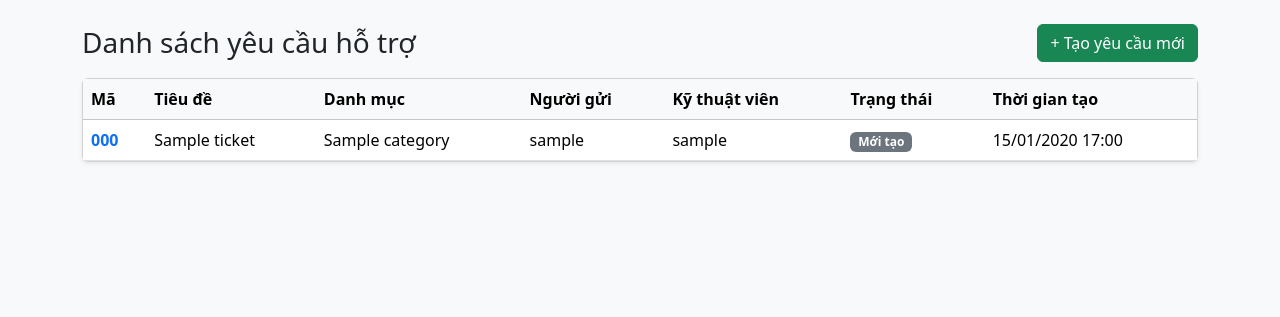
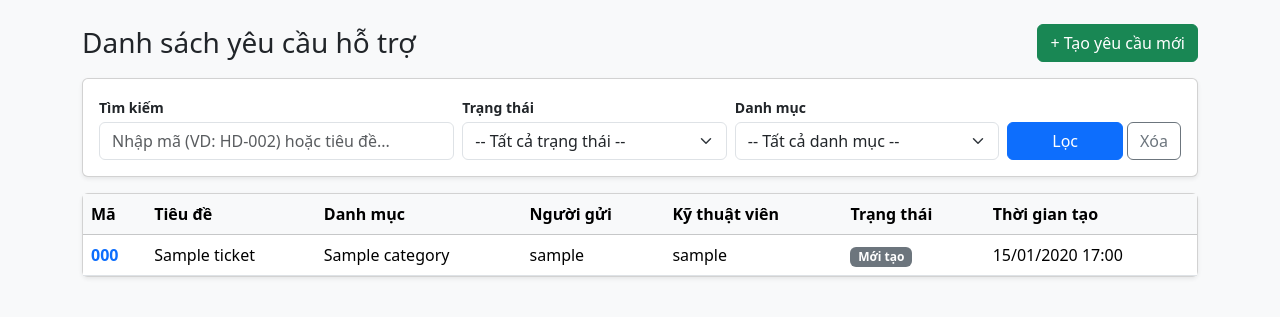
Before and after one commit to 2511063092-stack/helpdesk-web-project, a Django app: page / in a window 1280 px wide. Shown: the part 56-373 px from the top of the page. Run offline with Django 5.2, Linux system fonts and the light colour scheme; a user stored in the database is signed in; tables that the repository leaves empty hold one stand-in row (values such as "Sample post").

Commit message:
them tim kiem va loc yeu cau

```diff
--- a/helpdesk/templates/helpdesk/ticket_list.html
+++ b/helpdesk/templates/helpdesk/ticket_list.html
@@ -5,8 +5,55 @@
 {% block content %}
 <div class="d-flex justify-content-between align-items-center mb-3">
     <h3 class="mb-0">Danh sách yêu cầu hỗ trợ</h3>
-    <!-- Nút tạo yêu cầu sẽ gắn link ở bước sau -->
     <a href="{% url 'ticket_create' %}" class="btn btn-success">+ Tạo yêu cầu mới</a>
+</div>
+
+<!-- Thanh tìm kiếm và lọc (dùng GET vì chỉ đọc dữ liệu, không sửa Database) -->
+<div class="card shadow-sm mb-3">
+    <div class="card-body">
+        <form method="get" class="row g-2 align-items-end">
+            <div class="col-md-4">
+                <label for="id_q" class="form-label small fw-semibold mb-1">Tìm kiếm</label>
+                <input
+                    type="text"
+                    name="q"
+                    id="id_q"
+                    value="{{ q }}"
+                    class="form-control"
+                    placeholder="Nhập mã (VD: HD-002) hoặc tiêu đề..."
+                >
+            </div>
+
+            <div class="col-md-3">
+                <label for="id_status" class="form-label small fw-semibold mb-1">Trạng thái</label>
+                <select name="status" id="id_status" class="form-select">
+                    <option value="">-- Tất cả trạng thái --</option>
+                    {% for val, label in statuses %}
+                        <option value="{{ val }}" {% if selected_status == val %}selected{% endif %}>
+                            {{ label }}
+                        </option>
+                    {% endfor %}
+                </select>
+            </div>
+
+            <div class="col-md-3">
+                <label for="id_category" class="form-label small fw-semibold mb-1">Danh mục</label>
+                <select name="category" id="id_category" class="form-select">
+                    <option value="">-- Tất cả danh mục --</option>
+                    {% for cat in categories %}
+                        <option value="{{ cat.id }}" {% if selected_category == cat.id %}selected{% endif %}>
+                            {{ cat.name }}
+                        </option>
+                    {% endfor %}
+                </select>
+            </div>
+
+            <div class="col-md-2 d-flex gap-1">
+                <button type="submit" class="btn btn-primary w-100">Lọc</button>
+                <a href="{% url 'ticket_list' %}" class="btn btn-outline-secondary">Xóa</a>
+            </div>
+        </form>
+    </div>
 </div>
 
 <div class="card shadow-sm">
@@ -26,7 +73,6 @@
             <tbody>
                 {% for ticket in tickets %}
                 <tr>
-                    <!-- Gắn link trỏ tới trang chi tiết theo ID của yêu cầu -->
                     <td class="fw-bold">
                         <a href="{% url 'ticket_detail' ticket.pk %}" class="text-decoration-none">
                             {{ ticket.code }}
@@ -42,7 +88,7 @@
                 {% empty %}
                 <tr>
                     <td colspan="7" class="text-center text-muted py-4">
-                        Chưa có yêu cầu hỗ trợ nào.
+                        Không tìm thấy yêu cầu hỗ trợ nào phù hợp.
                     </td>
                 </tr>
                 {% endfor %}
--- a/helpdesk/views.py
+++ b/helpdesk/views.py
@@ -5,7 +5,7 @@ from django.db.models import Q
 from django.shortcuts import get_object_or_404, redirect, render
 
 from .forms import TicketCreateForm, TicketUpdateForm
-from .models import Notification, Ticket, TicketHistory, User
+from .models import Notification, Ticket, TicketHistory, User, Category
 
 
 def _is_manager(user):
@@ -36,17 +36,41 @@ def ticket_list(request):
         'category', 'created_by', 'assigned_to'
     ).order_by('-created_at')
 
+    # Bước 1: Áp dụng bộ lọc phân quyền trước để không lộ phiếu ngoài phạm vi
     user = request.user
     if not _is_manager(user):
         if user.role == User.Role.TECH:
-            # Kỹ thuật viên xem phiếu được giao HOẶC phiếu tự gửi
             tickets = tickets.filter(Q(assigned_to=user) | Q(created_by=user))
         else:
-            # Nhân viên chỉ xem phiếu do chính mình gửi
             tickets = tickets.filter(created_by=user)
 
-    return render(request, 'helpdesk/ticket_list.html', {'tickets': tickets})
+    # Bước 2: Đọc các điều kiện tìm kiếm và lọc từ thanh địa chỉ URL (GET)
+    q = request.GET.get('q', '').strip()
+    selected_status = request.GET.get('status', '')
+    category_param = request.GET.get('category', '')
 
+    if q:
+        # Tìm gần đúng theo Mã phiếu HOẶC Tiêu đề, không phân biệt hoa/thường
+        tickets = tickets.filter(Q(code__icontains=q) | Q(title__icontains=q))
+
+    if selected_status:
+        tickets = tickets.filter(status=selected_status)
+
+    # Kiểm tra isdigit() trước khi ép sang int để tránh lỗi nếu URL bị gõ sai
+    selected_category = int(category_param) if category_param.isdigit() else None
+    if selected_category:
+        tickets = tickets.filter(category_id=selected_category)
+
+    # Truyền lại giá trị đã chọn sang template để giữ nguyên trạng thái ô lọc
+    context = {
+        'tickets': tickets,
+        'categories': Category.objects.all(),
+        'statuses': Ticket.Status.choices,
+        'q': q,
+        'selected_status': selected_status,
+        'selected_category': selected_category,
+    }
+    return render(request, 'helpdesk/ticket_list.html', context)
 
 @login_required
 def ticket_create(request):
```
